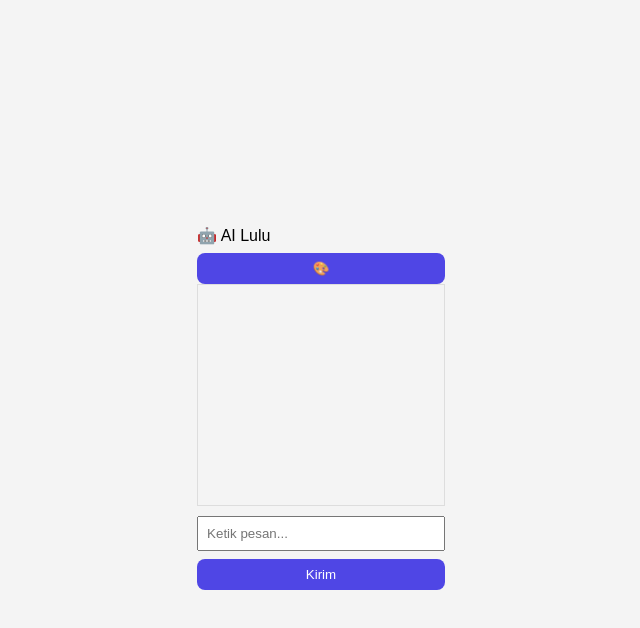
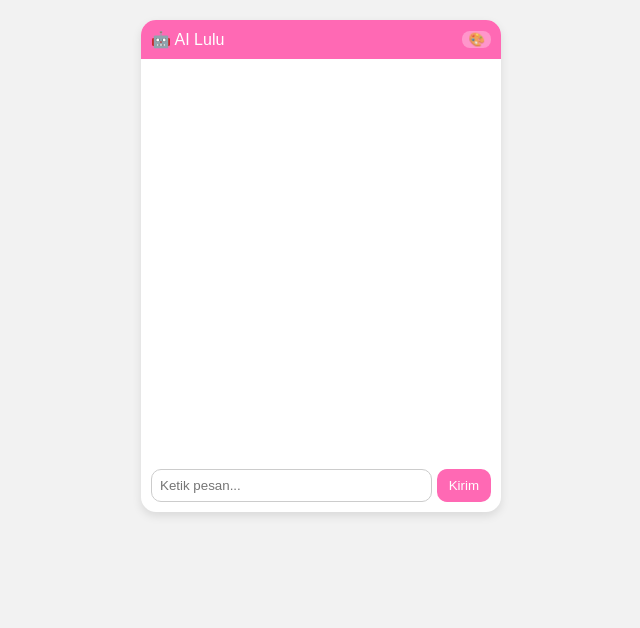
Before and after one commit to luluamalia867-design/ai-chatbotlulu, a plain HTML site: page index.html in a window 1280 px wide. Shown: the whole page, without its empty margins (319-959 px from the left). Drawn offline with Linux system fonts and the light colour scheme.

Commit message:
Update style.css

```diff
--- a/style.css
+++ b/style.css
@@ -1,45 +1,92 @@
 body {
+  margin: 0;
   font-family: Arial, sans-serif;
-      background: #f4f4f4;
+  background: #f2f2f2;
   display: flex;
   justify-content: center;
+  margin-top: 20px;
+}
+
+.chat-container {
+  width: 360px;
+  background: white;
+  border-radius: 15px;
+  overflow: hidden;
+  box-shadow: 0 4px 10px rgba(0,0,0,0.1);
+}
+
+/* HEADER */
+.header {
+  padding: 10px;
+  color: white;
+  display: flex;
+  justify-content: space-between;
   align-items: center;
-      height: 100vh;
 }
-    .chatbox {
-      background: white;
-      width: 350px;
-      padding: 20px;
-      border-radius: 12px;
-      box-shadow: 0 10px 20px rgba(0,0,0,0.1);
-    }
-    h2 {
-      text-align: center;
-      color: #4f46e5;
-    }
-    #chat {
-      height: 200px;
-      overflow-y: auto;
-      border: 1px solid #ddd;
-      padding: 10px;
-      margin-bottom: 10px;
-      font-size: 14px;
-    }
-    input {
-      width: 100%;
-      padding: 8px;
-      box-sizing: border-box;
-    }
-    button {
-      width: 100%;
-      padding: 8px;
-      margin-top: 8px;
-      background: #4f46e5;
+
+.header button {
+  border: none;
+  background: rgba(255,255,255,0.3);
   color: white;
-      border: none;
   border-radius: 8px;
   cursor: pointer;
 }
-    button:hover {
-      background: #4338ca;
+
+/* CHAT AREA */
+.chat-box {
+  height: 380px;
+  padding: 10px;
+  overflow-y: auto;
+  display: flex;
+  flex-direction: column;
+  gap: 6px;
 }
+
+/* BUBBLE */
+.bubble {
+  max-width: 75%;
+  padding: 8px 12px;
+  border-radius: 15px;
+  font-size: 14px;
+  word-wrap: break-word;
+}
+
+.bubble.user {
+  align-self: flex-end;
+  background: #dcf8c6;
+  border-bottom-right-radius: 4px;
+}
+
+.bubble.bot {
+  align-self: flex-start;
+  background: #f1f1f1;
+  border-bottom-left-radius: 4px;
+}
+
+/* INPUT */
+.input-area {
+  display: flex;
+  padding: 10px;
+  gap: 5px;
+}
+
+.input-area input {
+  flex: 1;
+  padding: 8px;
+  border-radius: 10px;
+  border: 1px solid #ccc;
+}
+
+.input-area button {
+  border: none;
+  padding: 8px 12px;
+  border-radius: 10px;
+  background: #ff69b4;
+  color: white;
+  cursor: pointer;
+}
+
+/* TEMA */
+.pink .header { background: #ff69b4; }
+.blue .header { background: #4facfe; }
+.purple .header { background: #a18cd1; }
```
Lines whose indentation alone changed are shown as unchanged.
